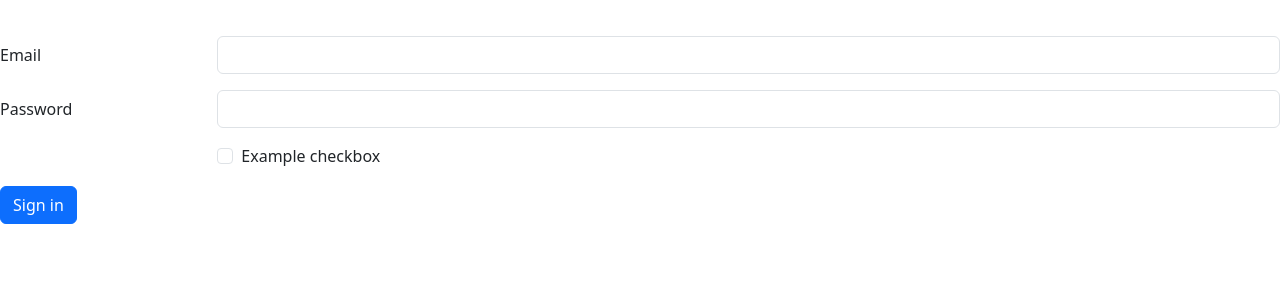
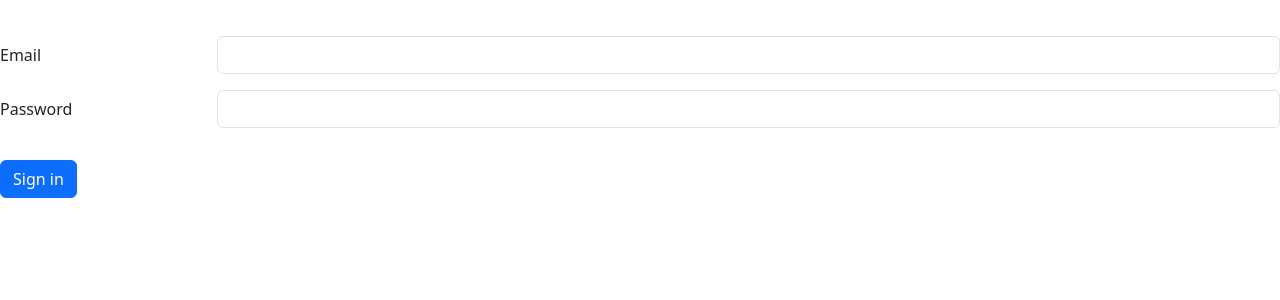
Before and after one commit to Diegonezt/login2, a PHP site: page /view/home/login.php in a window 1280 px wide. Shown: the top 300 px of the page. Run offline with PHP 8.4, Linux system fonts and the light colour scheme; some libraries are stand-ins or nearby versions.

Commit message:
Arreglado

```diff
--- a/config/db.php
+++ b/config/db.php
@@ -1,7 +1,7 @@
 <?php
     class db{
         private $host = "localhost";
-        private $dbname = "login";
+        private $dbname = "login2";
         private $user = "root";
         private $password = "";
 
--- a/index.php
+++ b/index.php
@@ -1,7 +1,9 @@
 <?php
-    require_once("C://xampp/htdocs/login2/view/head/header.php");
+    require_once("C://xampp/htdocs/login2/index.php");
 ?>
-
+<?php
+    require_once("C://xampp/htdocs/login2/view/head/heather.php");
+?>
 
 <?php
     require_once("C://xampp/htdocs/login2/view/head/footer.php");
--- a/view/head/footer.php
+++ b/view/head/footer.php
@@ -2,6 +2,6 @@
     <script src="https://cdn.jsdelivr.net/npm/bootstrap@5.3.3/dist/js/bootstrap.bundle.min.js"
     integrity="sha384-YvpcrYf0tY3lHB60NNkmXc5s9fDVZLESaAA55NDzOxhy9GkcIdslK1eN7N6jIeHz" crossorigin="anonymous"></script>
 
-    <script src="/login/asset/js/main.js"></script>
+    <script src="/login2/asset/js/main.js"></script>
   </body>
 </html>
--- a/view/home/login.php
+++ b/view/home/login.php
@@ -22,12 +22,7 @@
   </div>
   <div class="row mb-3">
     <div class="col-sm-10 offset-sm-2">
-      <div class="form-check">
-        <input class="form-check-input" type="checkbox" id="gridCheck1">
-        <label class="form-check-label" for="gridCheck1">
-          Example checkbox
-        </label>
-      </div>
+
     </div>
   </div>
   <button type="submit" class="btn btn-primary">Sign in</button>
```
